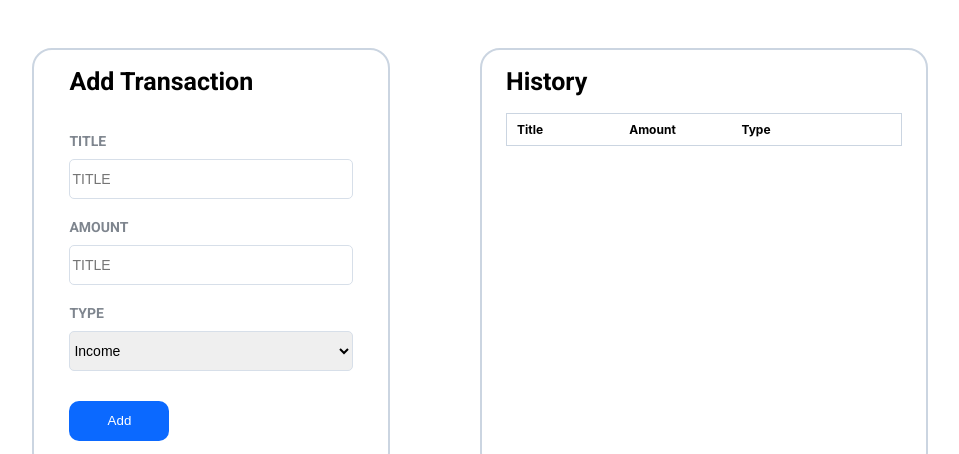
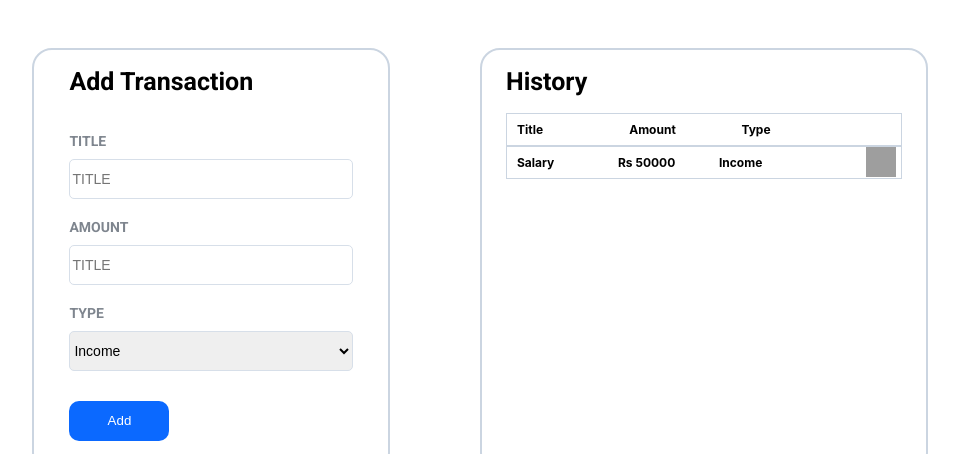
Before and after one commit to akhil-kokkuluru/money-manager-REACTJS, a React (Create React App) app: page / in a window 1280 px wide. Shown: the part 415-869 px from the top of the page, without its empty margins (160-1119 px from the left). Built offline with nearby package versions, Linux system fonts and the light colour scheme; grey boxes are pictures that could not be loaded; a web font is replaced by a local one.

Commit message:
interface design completed JS remaining

```diff
--- a/src/components/MoneyManager/index.css
+++ b/src/components/MoneyManager/index.css
@@ -172,3 +172,9 @@
     width: 100%;
   }
 }
+ul,
+li {
+  margin: 0px;
+  padding: 0px;
+  list-style-type: none;
+}
--- a/src/components/MoneyManager/index.js
+++ b/src/components/MoneyManager/index.js
@@ -1,6 +1,9 @@
+import './index.css'
 import {Component} from 'react'
-import './index.css'
+
 import MoneyDetails from '../MoneyDetails'
+
+import TransactionItem from '../TransactionItem'
 
 const transactionTypeOptions = [
   {
@@ -64,14 +67,15 @@ class MoneyManager extends Component {
                 </button>
               </form>
             </div>
-            <div className="rightTableContainer">
+            <ul className="rightTableContainer">
               <h1 className="historyCss">History</h1>
-              <div className="historyContainer">
+              <li className="historyContainer">
                 <h1 className="Hitems">Title</h1>
                 <h1 className="Hitems">Amount</h1>
                 <h1 className="Hitems">Type</h1>
-              </div>
-            </div>
+              </li>
+              <TransactionItem />
+            </ul>
           </div>
         </div>
       </div>
--- a/src/components/TransactionItem/index.css
+++ b/src/components/TransactionItem/index.css
@@ -1 +1,35 @@
-/* Write your CSS here */
+.transactionContainer {
+  border: 1px solid #cbd5e1;
+  display: flex;
+  flex-direction: row;
+  justify-content: space-between;
+  align-items: center;
+  align-self: center;
+  width: 100%;
+  padding-left: 10px;
+  padding-right: 10px;
+}
+.Titems {
+  font-size: 12px;
+  width: 30%;
+}
+.imgCss {
+  width: 30px;
+  height: 30px;
+}
+.transaction-item {
+  display: flex;
+  flex-direction: row;
+  width: 90%;
+}
+.buttons {
+  background-color: transparent;
+  width: 20px;
+  height: 20px;
+  display: flex;
+  justify-content: center;
+  align-items: center;
+  outline: none;
+  cursor: pointer;
+  border: 0px;
+}
--- a/src/components/TransactionItem/index.js
+++ b/src/components/TransactionItem/index.js
@@ -1 +1,19 @@
-// Write your code here
+import './index.css'
+
+const TransactionItem = () => (
+  <li className="transactionContainer">
+    <div className="transaction-item">
+      <h1 className="Titems">Salary</h1>
+      <h1 className="Titems">Rs 50000</h1>
+      <h1 className="Titems">Income</h1>
+    </div>
+    <button className="buttons">
+      <img
+        className="imgCss"
+        src="https://assets.ccbp.in/frontend/react-js/money-manager/delete.png"
+      />
+    </button>
+  </li>
+)
+
+export default TransactionItem
```
